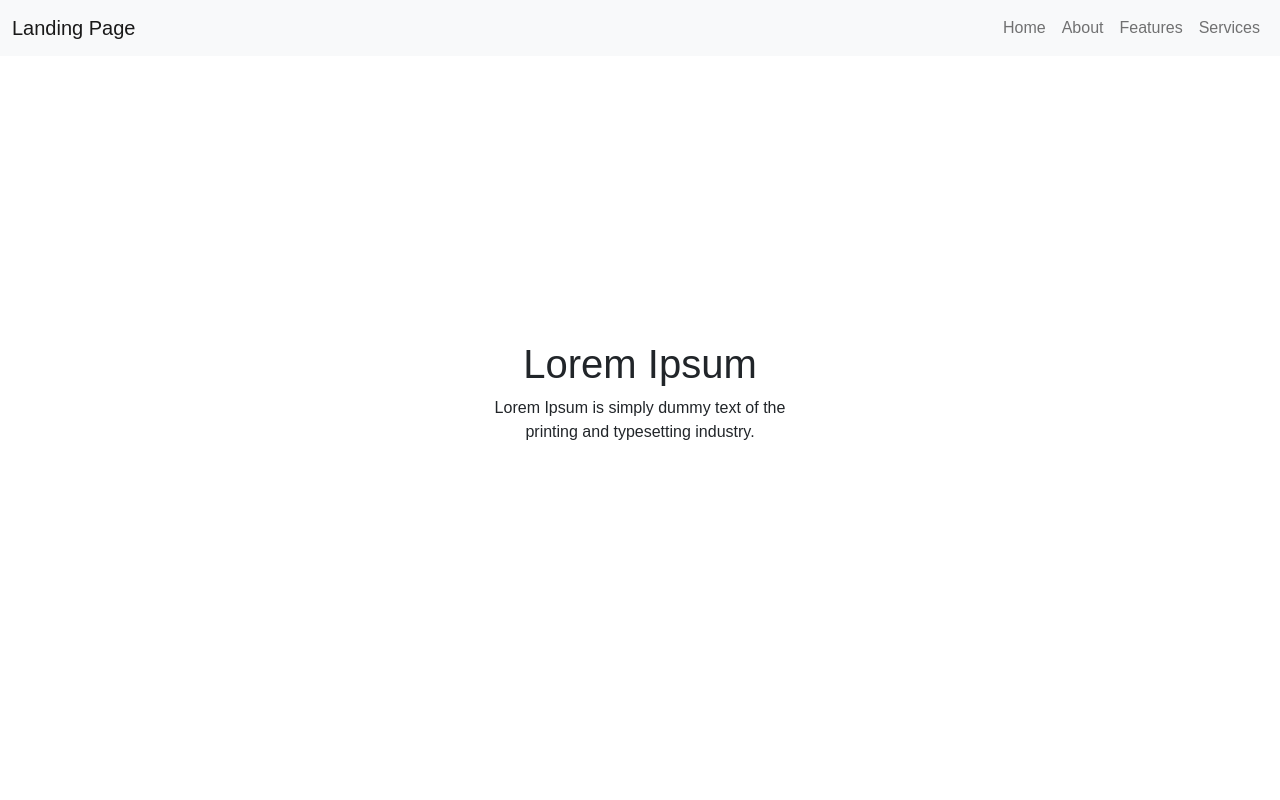
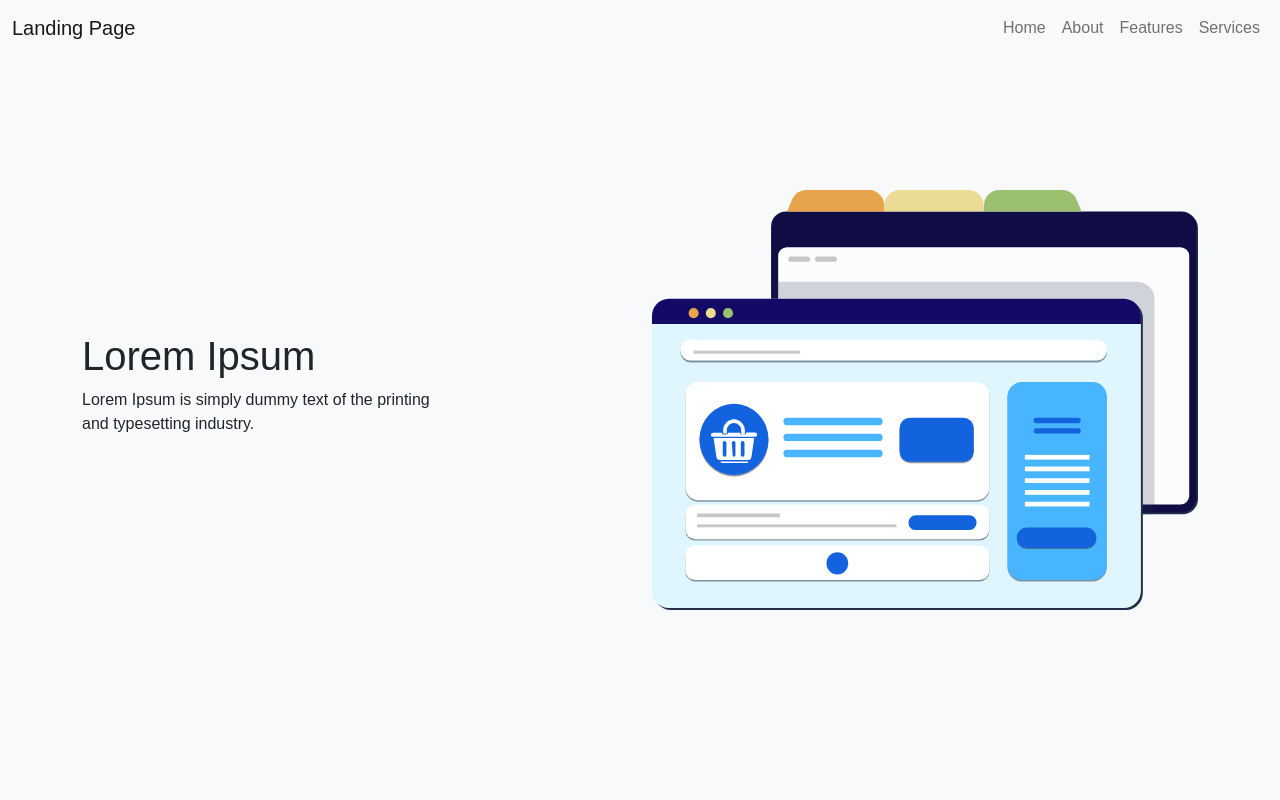
Before and after one commit to JosenRomero/landing-page, a React (Create React App) app: page / in a window 1280 px wide. Shown: the top 800 px of the page. Built offline with nearby package versions, Linux system fonts and the light colour scheme.

Commit message:
update Header component

```diff
--- a/src/components/Header.jsx
+++ b/src/components/Header.jsx
@@ -1,16 +1,21 @@
-import { Row, Col } from 'react-bootstrap'
+import { Container, Row, Col, Image } from 'react-bootstrap'
 import Text from './Text'
 import CustomContainer from './CustomContainer'
 
 const Header = ({ data }) => {
   return (
-    <CustomContainer as={'header'} id={'home'} className={'container'}>
-      <Row>
-        <Col md={8} className="text-center mx-auto">
-          <Text as={'h1'}>{data.title}</Text>
-          <Text as={'p'}>{data.paragraph}</Text>
-        </Col>
-      </Row>
+    <CustomContainer as={'header'} id={'home'} className={'bg-light py-5'}>
+      <Container>
+        <Row>
+          <Col lg={4} className={'mb-3 d-grid align-content-center'}>
+            <Text as={'h1'}>{data.title}</Text>
+            <Text as={'p'}>{data.paragraph}</Text>
+          </Col>
+          <Col lg={6} className={'offset-lg-2'}>
+            <Image src={`img/${data.img}`} />
+          </Col>
+        </Row>
+      </Container>
     </CustomContainer>
   )
 }
--- a/src/data/data.json
+++ b/src/data/data.json
@@ -1,7 +1,8 @@
 {
   "Header": {
     "title": "Lorem Ipsum",
-    "paragraph": "Lorem Ipsum is simply dummy text of the printing and typesetting industry."
+    "paragraph": "Lorem Ipsum is simply dummy text of the printing and typesetting industry.",
+    "img": "screens.svg"
   },
   "Main": {
     "About": {
```
Also changed, not shown: public/img/screens.svg (added).
